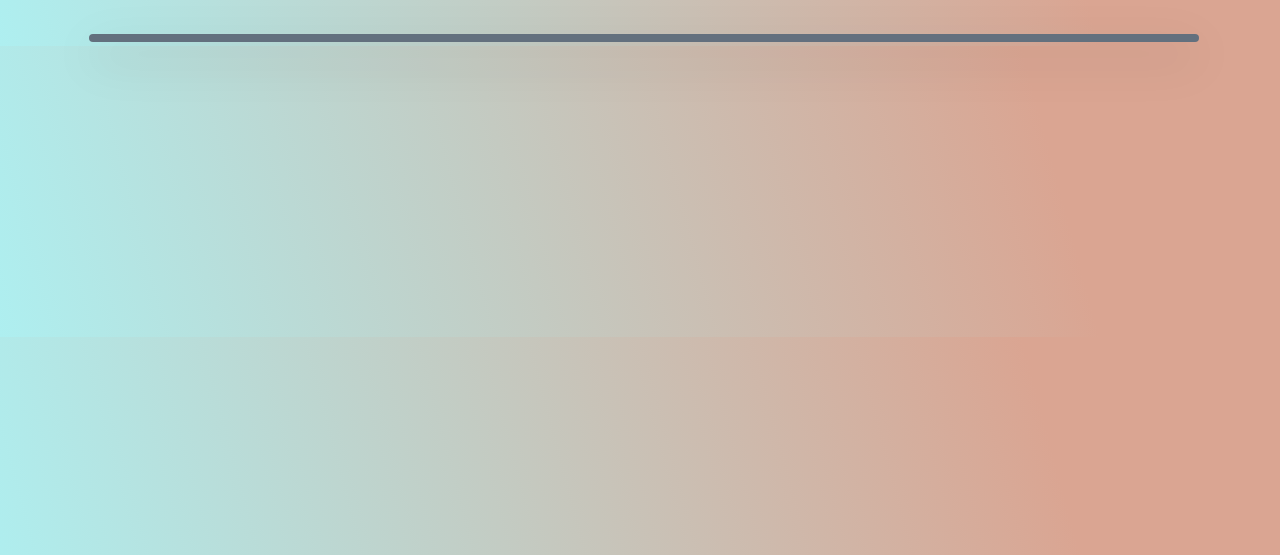
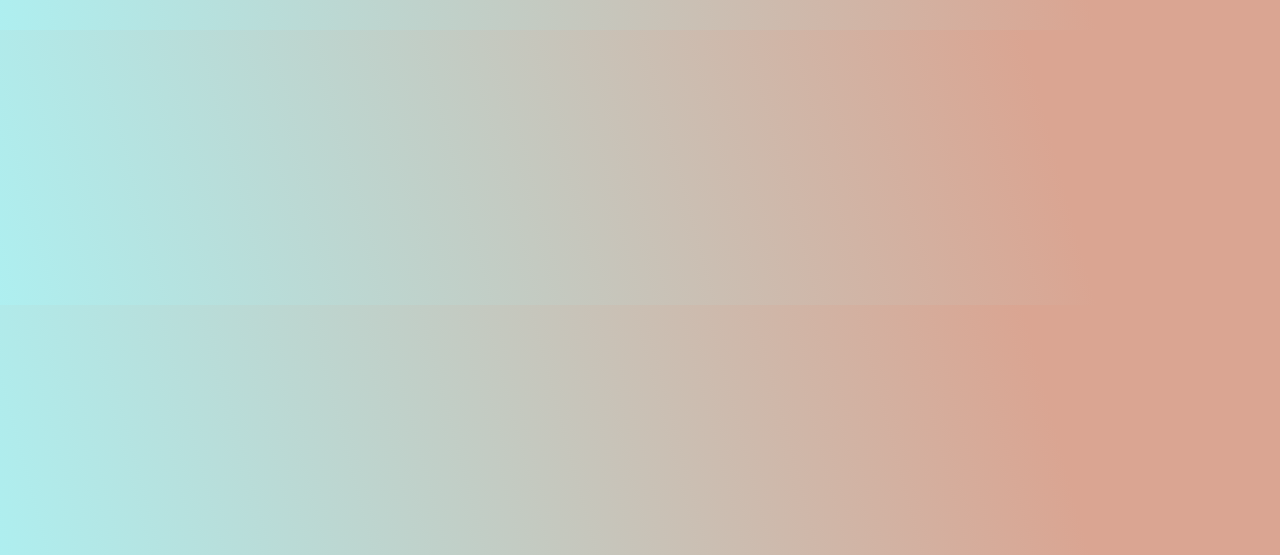
Before and after one commit to duanewayne76/superProject, a plain HTML site: page index.html in a window 1280 px wide. Shown: the part 245-800 px from the top of the page. Drawn offline with nearby package versions, Linux system fonts and the light colour scheme.

Commit message:
col now hidden until button is clicked

```diff
--- a/index.html
+++ b/index.html
@@ -56,8 +56,8 @@
             </div>
            <hr>
             <div class="row">
-                <div class="col">
-                    <div class="m-1 p-1 d-none rounded shadow-lg d-flex flex-row align-items-center" id="answer">
+                <div class="col d-none" id="answer">
+                    <div class="m-1 p-1 rounded shadow-lg d-flex flex-row align-items-center">
                         <div id="img" class="mr-2">
 
                         </div>
```
